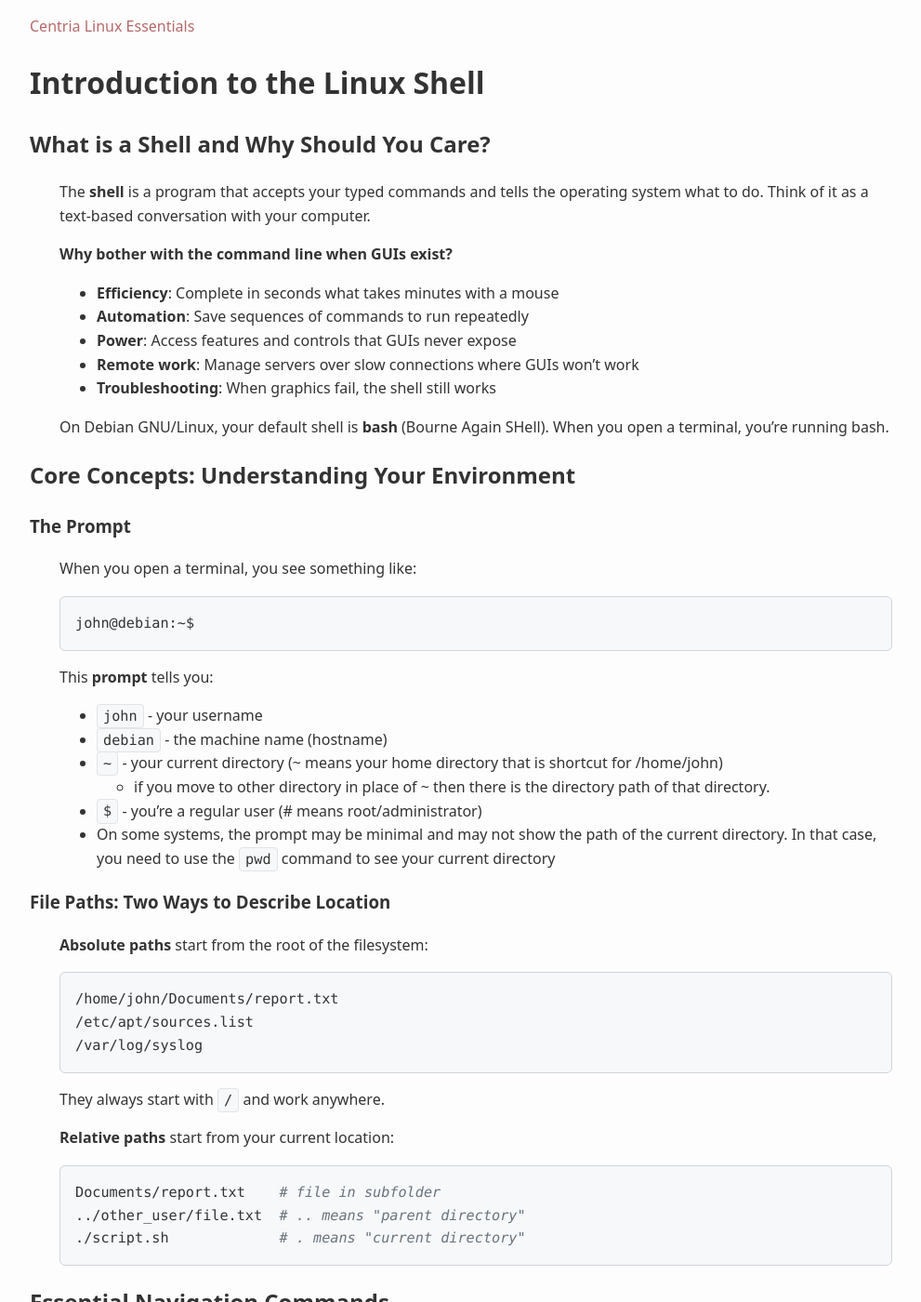
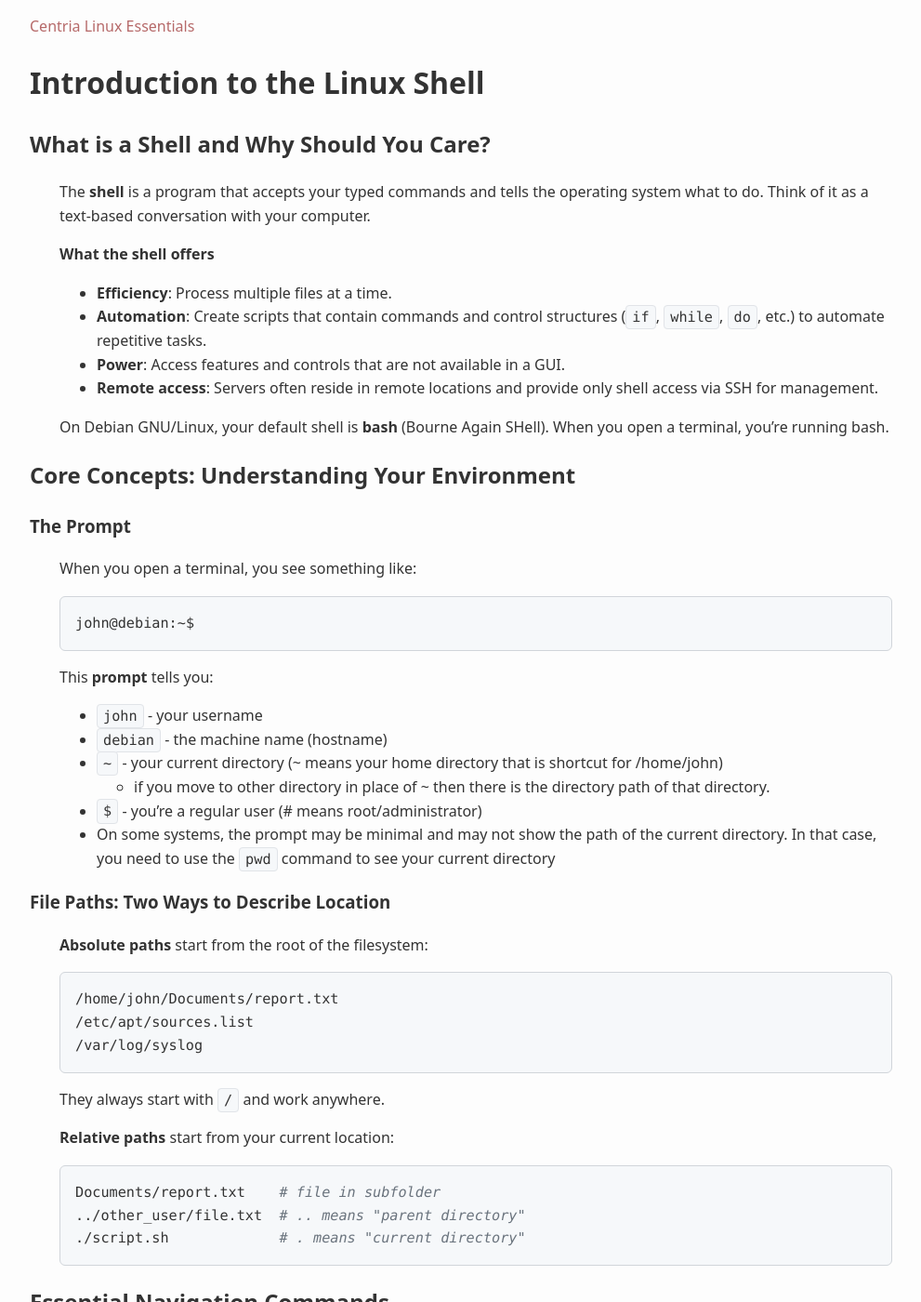
Before and after one commit to averkoc/lxprivate, a Jekyll site: the page built from docs/drafts/shellc.md, in a window 1280 px wide and 1400 px high. Shown: the whole window at 93% size, without its empty margins (128-1119 px from the left). Built offline with Jekyll 4.4.1, drawn with Linux system fonts in a browser that asks for light colours; some of the changed text lies outside the part shown.

Commit message:
Update shellc.md

```diff
--- a/docs/drafts/shellc.md
+++ b/docs/drafts/shellc.md
@@ -10,12 +10,12 @@ layout: default
 
 The **shell** is a program that accepts your typed commands and tells the operating system what to do. Think of it as a text-based conversation with your computer.
 
-**Why bother with the command line when GUIs exist?**
-- **Efficiency**: Complete in seconds what takes minutes with a mouse
-- **Automation**: Save sequences of commands to run repeatedly
-- **Power**: Access features and controls that GUIs never expose
-- **Remote work**: Manage servers over slow connections where GUIs won't work
-- **Troubleshooting**: When graphics fail, the shell still works
+**What the shell offers**
+- **Efficiency**: Process multiple files at a time.
+- **Automation**: Create scripts that contain commands and control structures (`if`, `while`, `do`, etc.) to automate repetitive tasks.
+- **Power**: Access features and controls that are not available in a GUI.
+- **Remote access**: Servers often reside in remote locations and provide only shell access via SSH for management.
+
 
 On Debian GNU/Linux, your default shell is **bash** (Bourne Again SHell). When you open a terminal, you're running bash.
 
```
Also changed, not shown: other parts of docs/drafts/shellc.md (+1 -1 lines).
